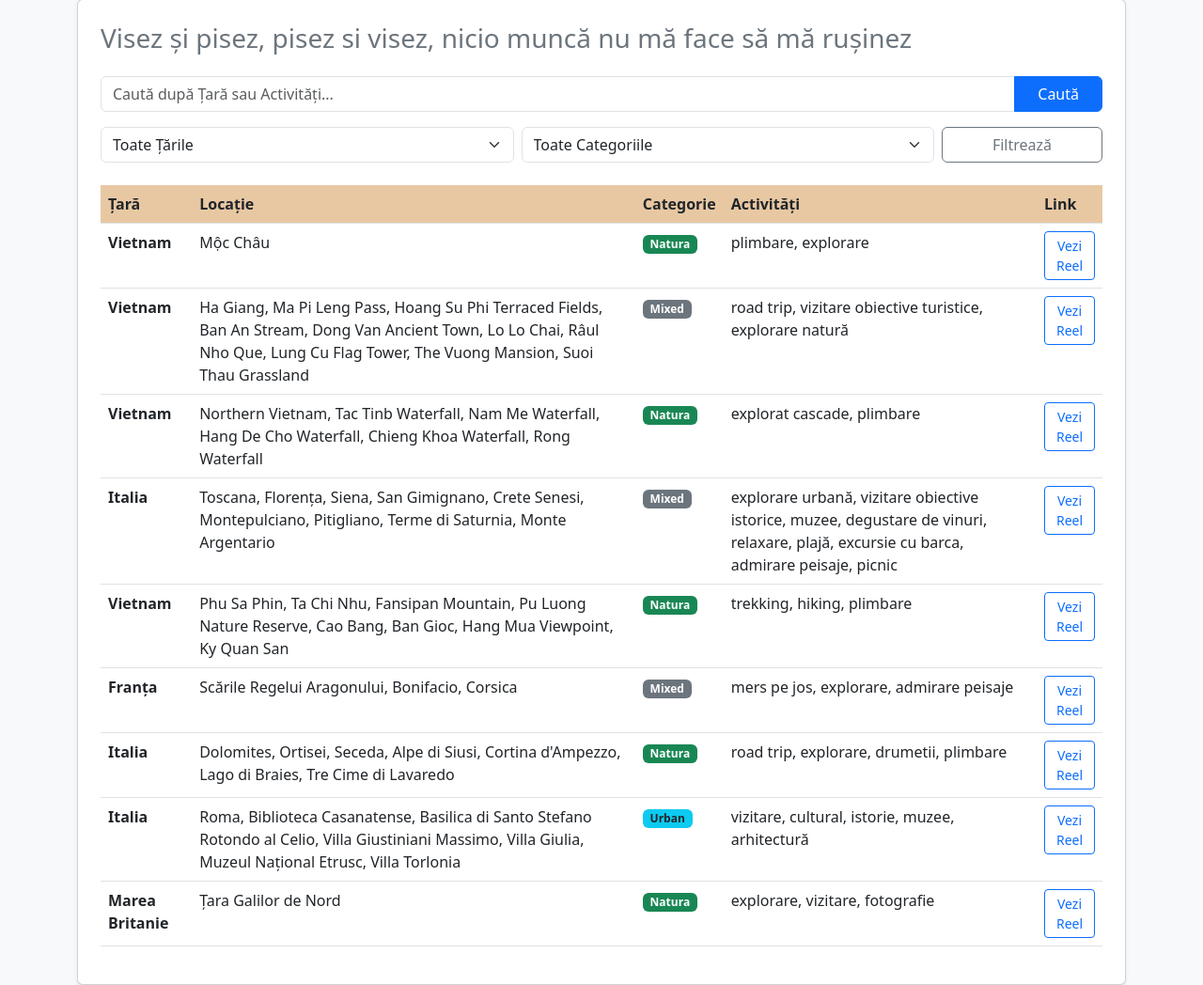
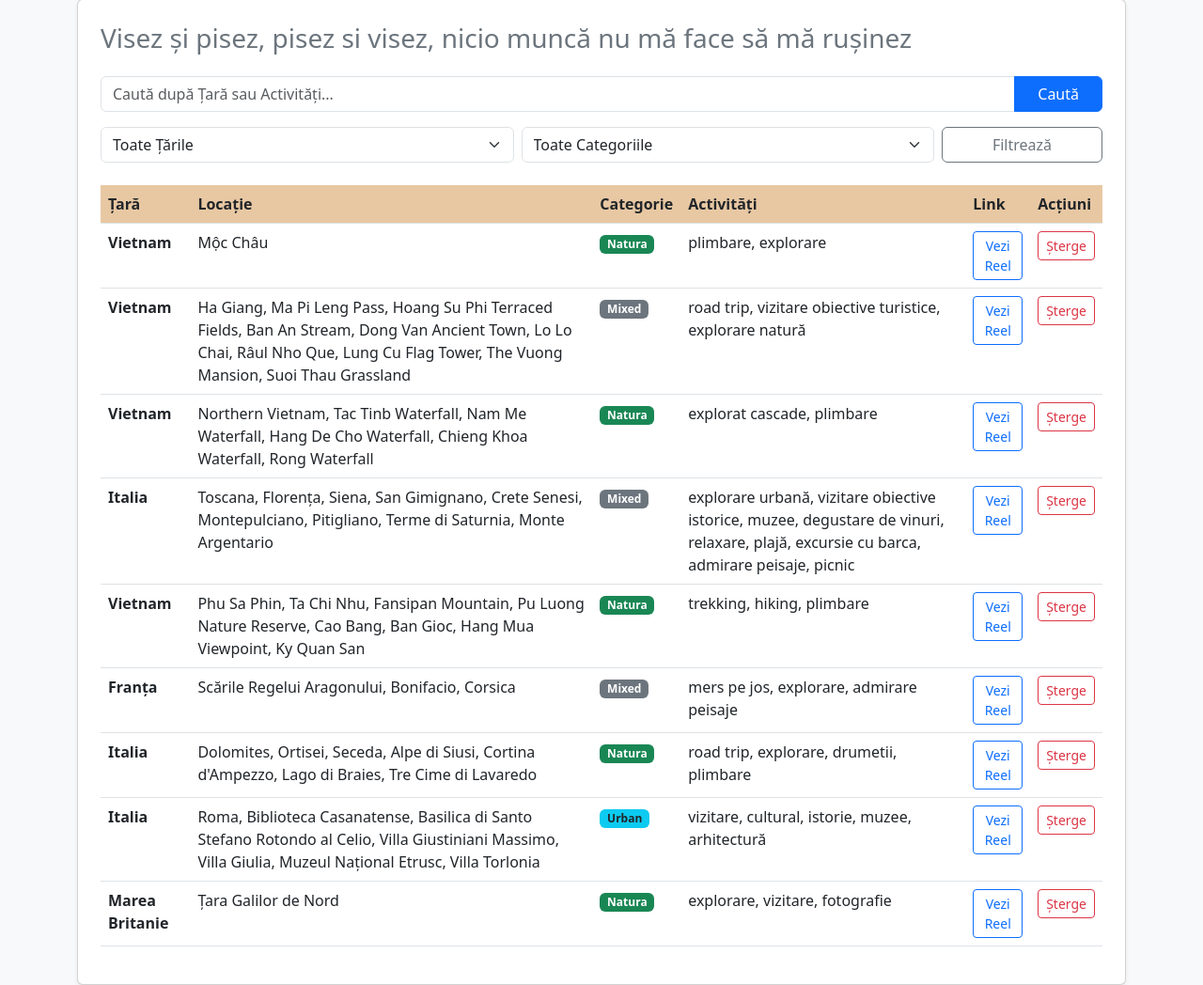
Before and after one commit to corlexutu-arch/Travel-wishing-list, a Django app: page /lista/ in a window 1280 px wide. Shown: the part 201-1249 px from the top of the page at 94% size. Run offline with Django 5.2, Linux system fonts and the light colour scheme; data comes from the database, SQL or seed files in the repository.

Commit message:
Add delete button and endpoint

```diff
--- a/mainapp/services/convert.py
+++ b/mainapp/services/convert.py
@@ -52,7 +52,7 @@ def proceseaza_video_si_descriere(url):
                     break
 
                 # citire un cadru la fiecare 1.5 secunde din video.
-                if numar_cadru % int(fps * 1.5) == 0:
+                if numar_cadru % int(fps * 2.5) == 0:
                     # rulare OCR pe cadrul curent
                     rezultat_ocr = reader.readtext(frame, detail=0) # detail=0 returnează doar textul curat, fără coordonate
                     if rezultat_ocr:
--- a/mainapp/templates/mainapp/thelist.html
+++ b/mainapp/templates/mainapp/thelist.html
@@ -55,6 +55,8 @@
                     <th scope="col">Categorie</th>
                     <th scope="col">Activități</th>
                     <th scope="col">Link</th>
+                    <!-- ADDED: New header column for actions -->
+                    <th scope="col">Acțiuni</th>
                 </tr>
             </thead>
             <tbody>
@@ -74,10 +76,21 @@
                     <td>{{ destinatie.tip_activitate }}</td>
                     <td><a href="{{ destinatie.link_original }}" target="_blank" class="btn btn-sm btn-outline-primary">Vezi Reel</a></td>
 
+                    <!-- ADDED: Delete button form cell -->
+                    <td>
+                        <form action="{% url 'delete_entry' destinatie.id %}" method="POST" style="display:inline;">
+                            {% csrf_token %}
+                            <button type="submit" class="btn btn-sm btn-outline-danger" onclick="return confirm('Sigur vrei să ștergi această intrare?');">
+                                Șterge
+                            </button>
+                        </form>
+                    </td>
+
                 </tr>
                 {% empty %}
                 <tr>
-                    <td colspan="5" class="text-center text-muted">Nu a fost adăugată nicio destinație încă. Începe de pe prima pagină!</td>
+                    <!-- UPDATED: Changed colspan to 6 to account for the new column -->
+                    <td colspan="6" class="text-center text-muted">Nu a fost adăugată nicio destinație încă. Începe de pe prima pagină!</td>
                 </tr>
                 {% endfor %}
             </tbody>
--- a/mainapp/urls.py
+++ b/mainapp/urls.py
@@ -5,4 +5,5 @@ from . import views
 urlpatterns = [
     path('', views.homepage, name='home'),
     path('lista/', views.thelist, name='the_list'),
+    path('delete/<int:pk>/', views.delete_entry, name='delete_entry'),
 ]
--- a/mainapp/views.py
+++ b/mainapp/views.py
@@ -5,6 +5,12 @@ from django.db.models import Q
 
 from mainapp.services.convert import proceseaza_video_si_descriere
 from mainapp.services.extract import extrage_date_calatorie
+
+def delete_entry(request, pk):
+    if request.method == 'POST':
+        entry = get_object_or_404(DestinatieVacanta, pk=pk)
+        entry.delete()
+    return redirect('the_list')
 
 # Create your views here.
 def homepage (request):
```
